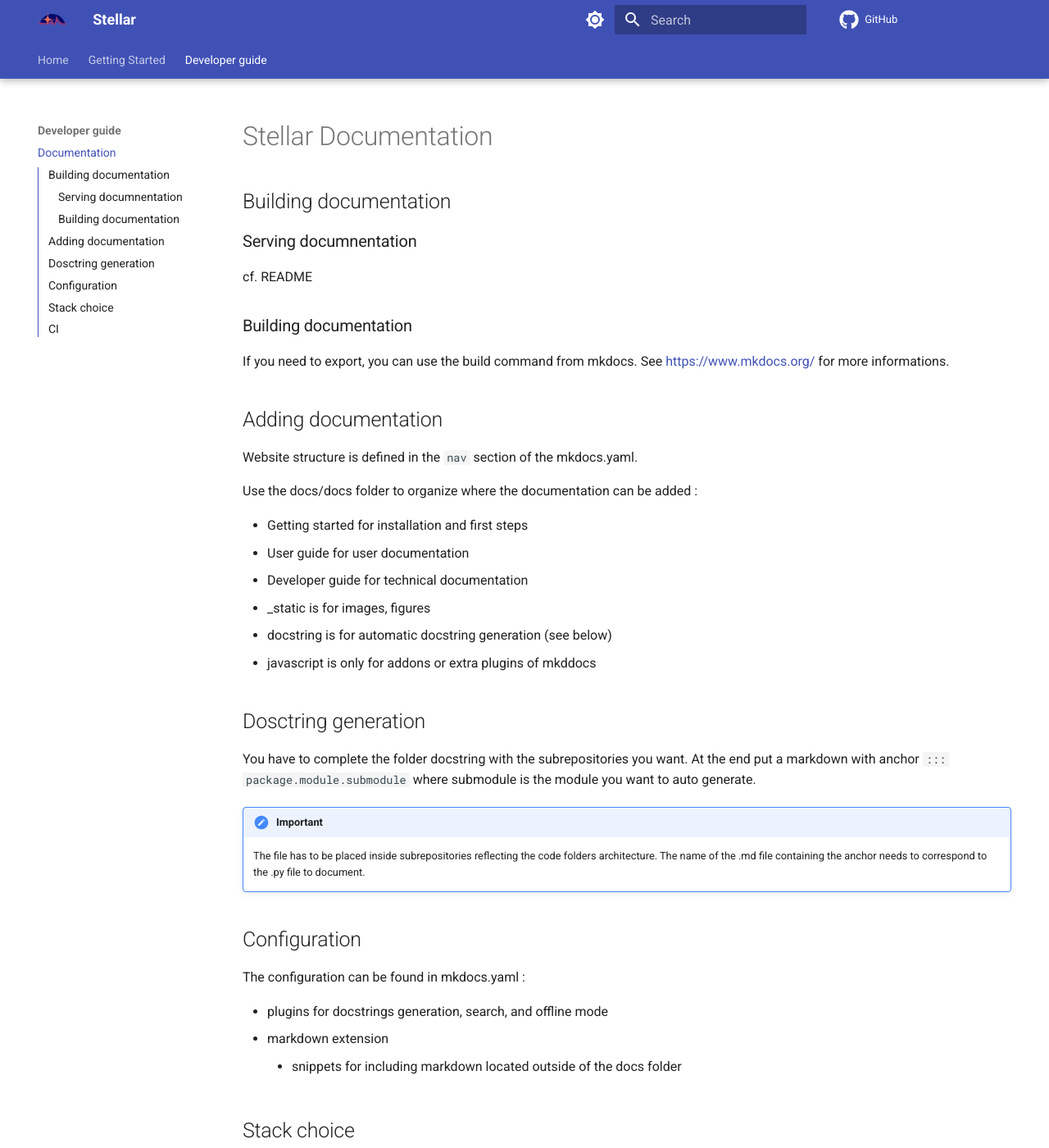
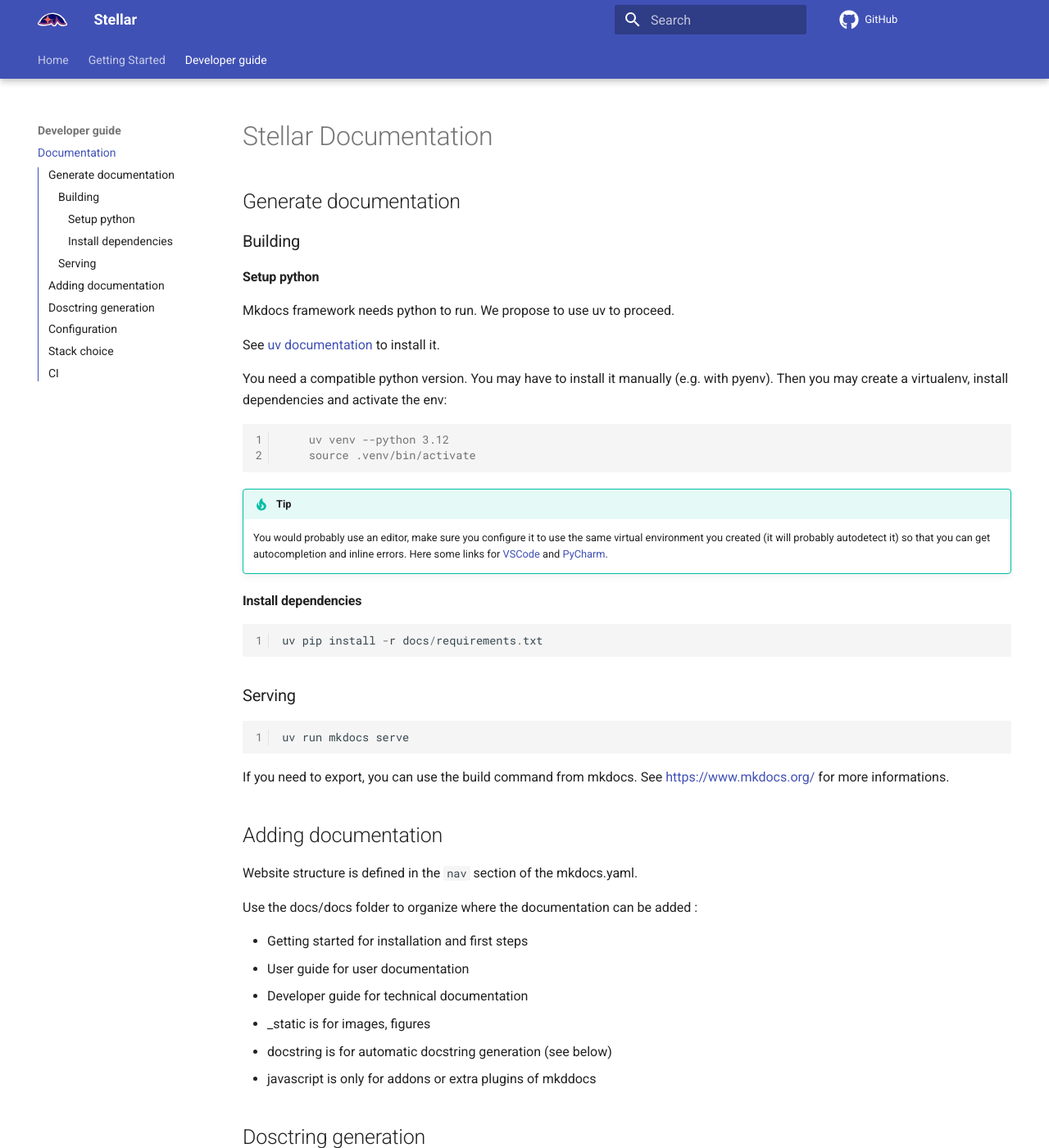
Before and after one commit to phlowers/phlowers-stellar-app, an MkDocs documentation site: the page built from docs/developer_guide/documentation.md, in a window 1280 px wide and 1400 px high. Shown: the whole window at 82% size. Built offline with MkDocs 1.6.1 and Material for MkDocs 9.7.7, drawn with Linux system fonts in a browser that asks for light colours; comment, search, counter and statistics services are not loaded.

Commit message:
configure documentation generation
Signed-off-by: GOELLER Adrien <adrien.goeller@rte-france.com>

````diff
--- a/docs/developer_guide/documentation.md
+++ b/docs/developer_guide/documentation.md
@@ -1,15 +1,43 @@
 # Stellar Documentation
 
-## Building documentation
+## Generate documentation
 
-### Serving documnentation
+### Building
 
-cf. README
+#### Setup python
 
-### Building documentation
+Mkdocs framework needs python to run. We propose to use uv to proceed.
+
+See [uv documentation](https://docs.astral.sh/uv/getting-started/installation/) to install it.
+
+
+You need a compatible python version. You may have to install it manually (e.g. with pyenv).
+Then you may create a virtualenv, install dependencies and activate the env:
+
+```console
+    uv venv --python 3.12
+    source .venv/bin/activate
+```
+
+!!! Tip
+
+    You would probably use an editor, make sure you configure it to use the same virtual environment you created (it will probably autodetect it) so that you can get autocompletion and inline errors. Here some links for [VSCode](https://code.visualstudio.com/docs/python/environments#_select-and-activate-an-environment) and [PyCharm](https://www.jetbrains.com/help/pycharm/creating-virtual-environment.html).
+
+#### Install dependencies
+
+```python
+uv pip install -r docs/requirements.txt
+```
+
+### Serving
+
+```python
+uv run mkdocs serve
+```
 
 If you need to export, you can use the build command from mkdocs.
 See [https://www.mkdocs.org/](https://www.mkdocs.org/) for more informations.
+
 
 ## Adding documentation
 
--- /dev/null
+++ b/docs/requirements.txt
@@ -0,0 +1,2 @@
+mkdocs-material==9.5.49
+mkdocstrings-typescript
--- a/mkdocs.yaml
+++ b/mkdocs.yaml
@@ -25,6 +25,7 @@
     - typescript
     - bash
   palette:
+    - primary: indigo
     # Palette toggle for light mode
     - scheme: default
       toggle:
````
Also changed, not shown: .readthedocs.yaml (added, +13 -0 lines), docs/_static/stellar_ico.svg.
